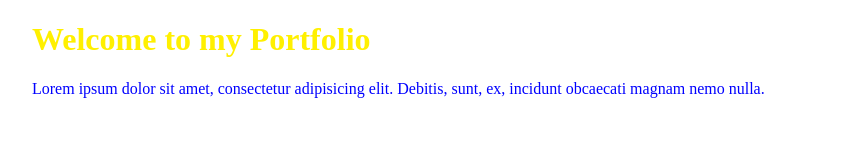
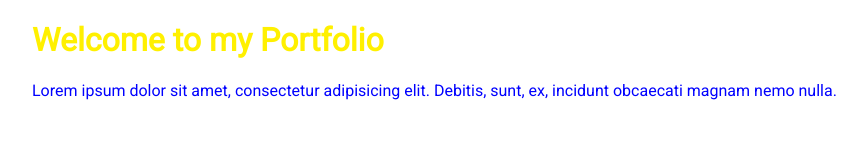
Before and after one commit to ImgBotApp/dardanm.github.io, a plain HTML site: page index.html in a window 1280 px wide. Shown: the whole page, without its empty margins (26-889 px from the left). Drawn offline with Linux system fonts and the light colour scheme.

Commit message:
Update main.css

```diff
--- a/stylesheets/main.css
+++ b/stylesheets/main.css
@@ -4,6 +4,10 @@ h1 {
   font-size: 32px;
 }
 
+html {
+  font-family: 'Roboto', sans-serif;
+}
+
 body {
     color: blue;
     padding: 0 50px 0 50px;
```
